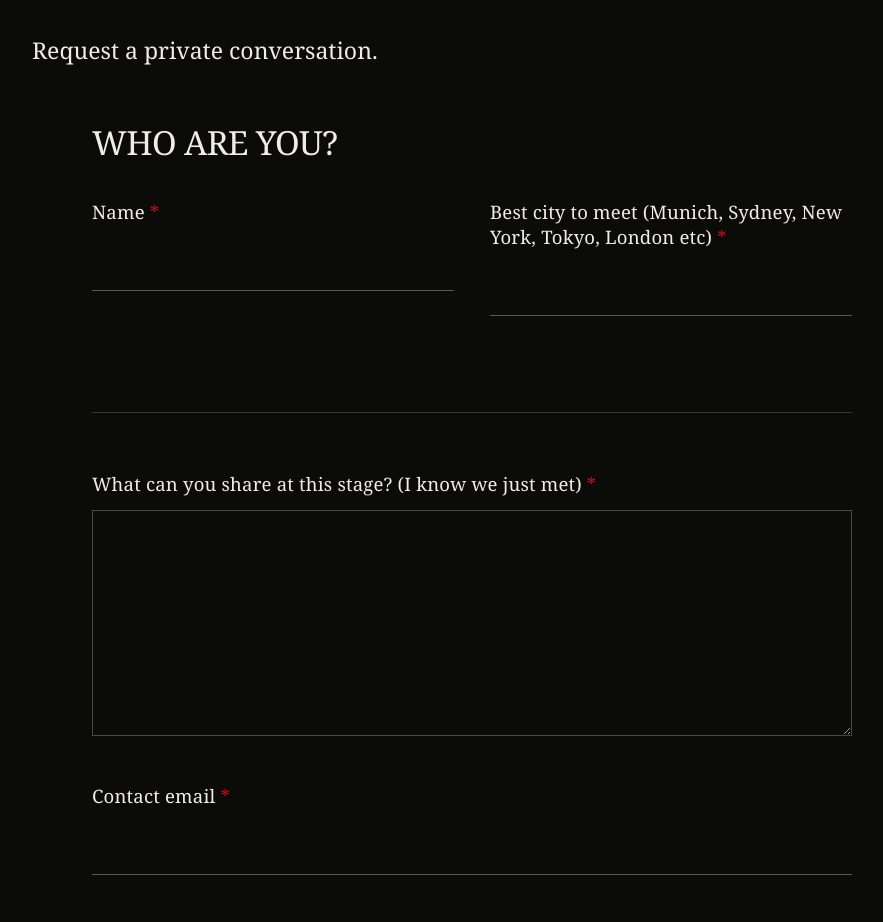
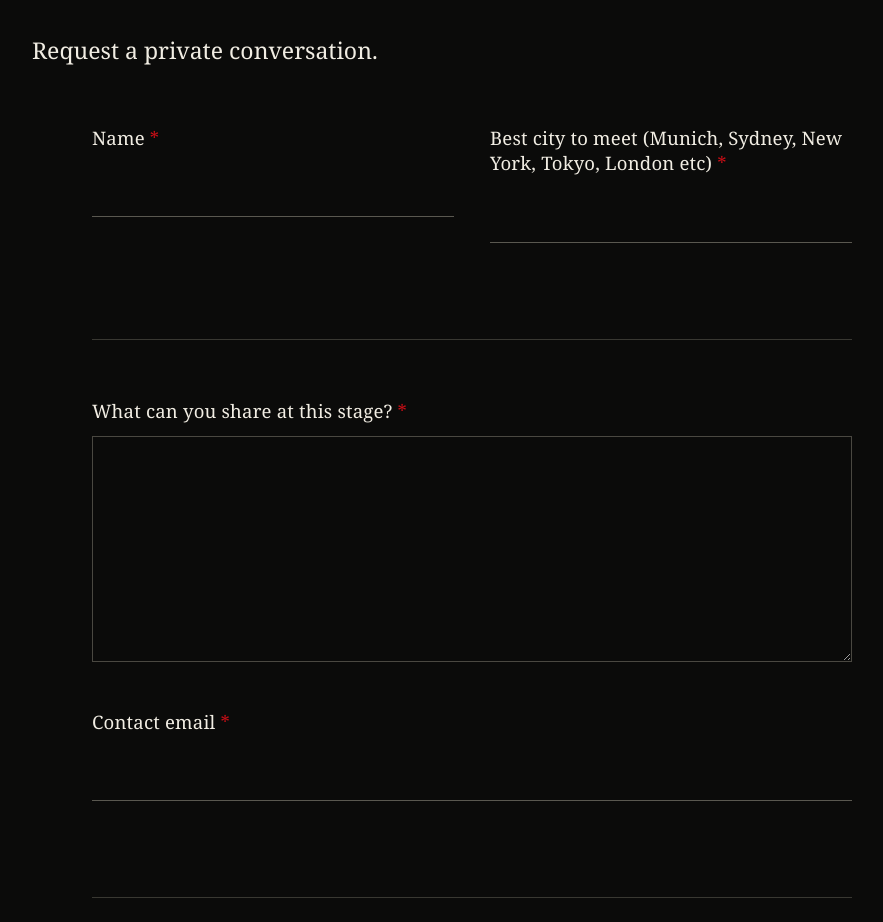
Before and after one commit to soozhiel/doubledumplings, a Next.js app: page / in a window 1280 px wide. Shown: the part 2810-3732 px from the top of the page, without its empty margins (168-1051 px from the left). Built offline with nearby package versions, Linux system fonts and the light colour scheme; no server answers.

Commit message:
Refine calling card introduction

```diff
--- a/app/page.tsx
+++ b/app/page.tsx
@@ -117,7 +117,6 @@ export default function Home() {
 
     <form ref={formRef} className="calling-card-form" onSubmit={submit} onInput={saveDraft}>
       <section className="form-section calling-card-section">
-        <header><h2>WHO ARE YOU?</h2></header>
         <div className="grid two">
           <Field label="Name" name="name" required />
           <Field label="Best city to meet (Munich, Sydney, New York, Tokyo, London etc)" name="bestCity" required />
@@ -125,7 +124,7 @@ export default function Home() {
       </section>
 
       <section className="form-section calling-card-section">
-        <Field label="What can you share at this stage? (I know we just met)" name="whatCanYouShare" required>
+        <Field label="What can you share at this stage?" name="whatCanYouShare" required>
           <textarea name="whatCanYouShare" rows={7} required />
         </Field>
         <Field label="Contact email" name="email" type="email" required />
```
